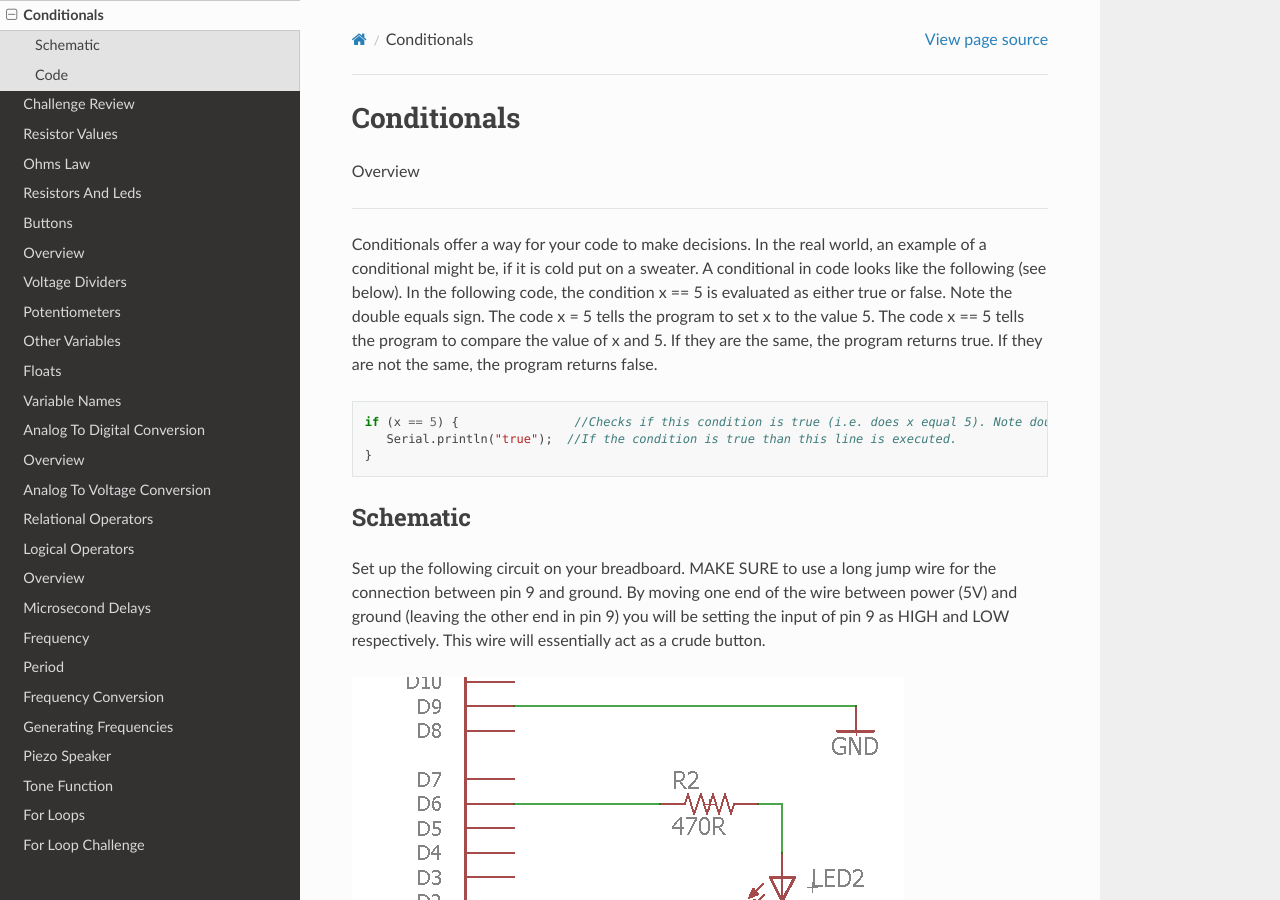
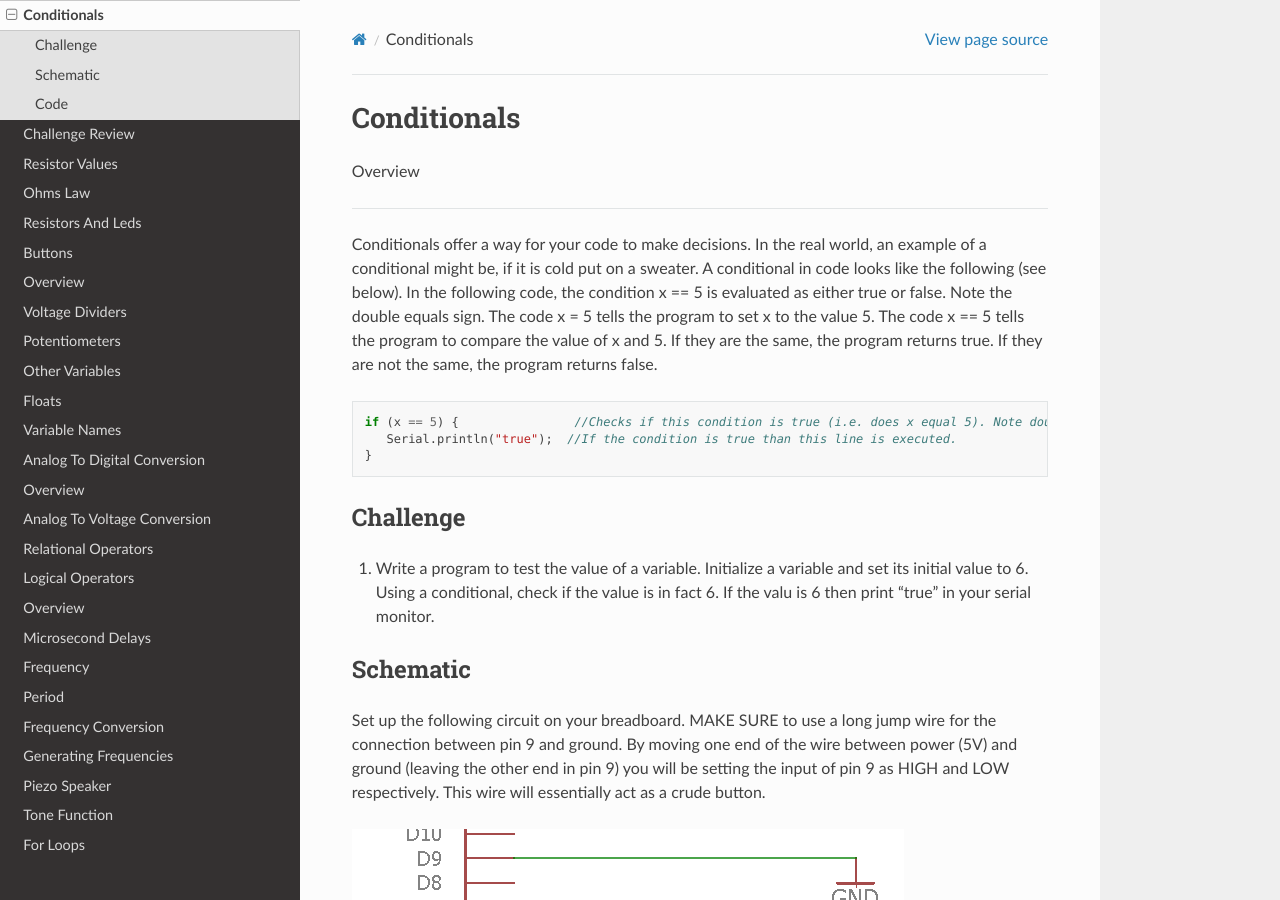
Before and after one commit to maxtkc/mvths-wiki, a Sphinx documentation site: the page built from docs/012a-conditional.rst, in a window 1280 px wide and 900 px high. Built offline with Sphinx 7.4.7 and the Read the Docs theme 2.0.0, drawn with Linux system fonts in a browser that asks for light colours; pages that are not in the unit, such as notebooks, are missing from menus.

Commit message:
Update 012a-conditional.rst

```diff
--- a/docs/012a-conditional.rst
+++ b/docs/012a-conditional.rst
@@ -12,6 +12,11 @@ Conditionals offer a way for your code to make decisions. In the real world, an
    if (x == 5) {                //Checks if this condition is true (i.e. does x equal 5). Note double equals sign
       Serial.println("true");  //If the condition is true than this line is executed.
    }
+
+Challenge
+----------
+
+#. Write a program to test the value of a variable. Initialize a variable and set its initial value to 6. Using a conditional, check if the value is in fact 6. If the valu is 6  then print "true" in your serial monitor.
 
 
 
```
